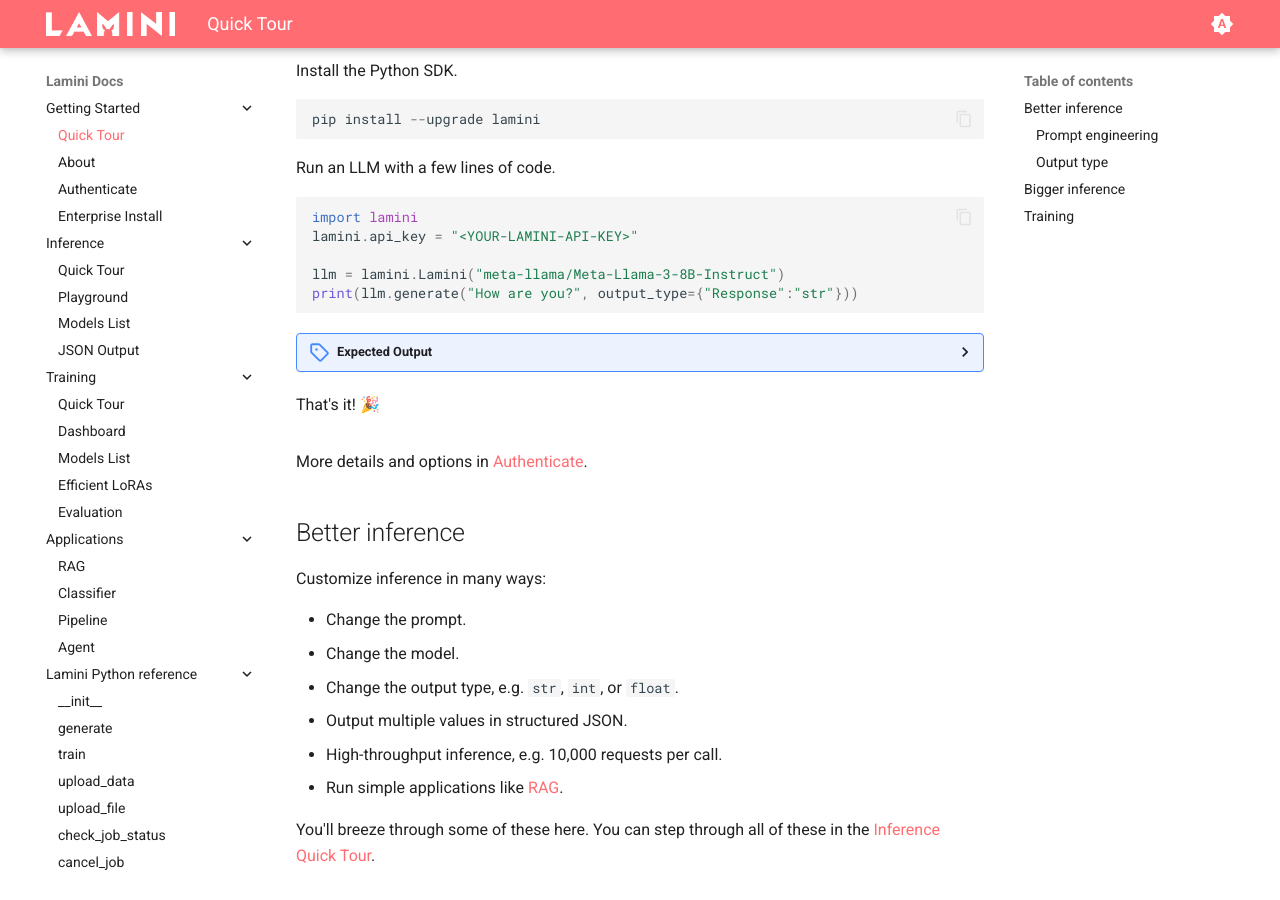
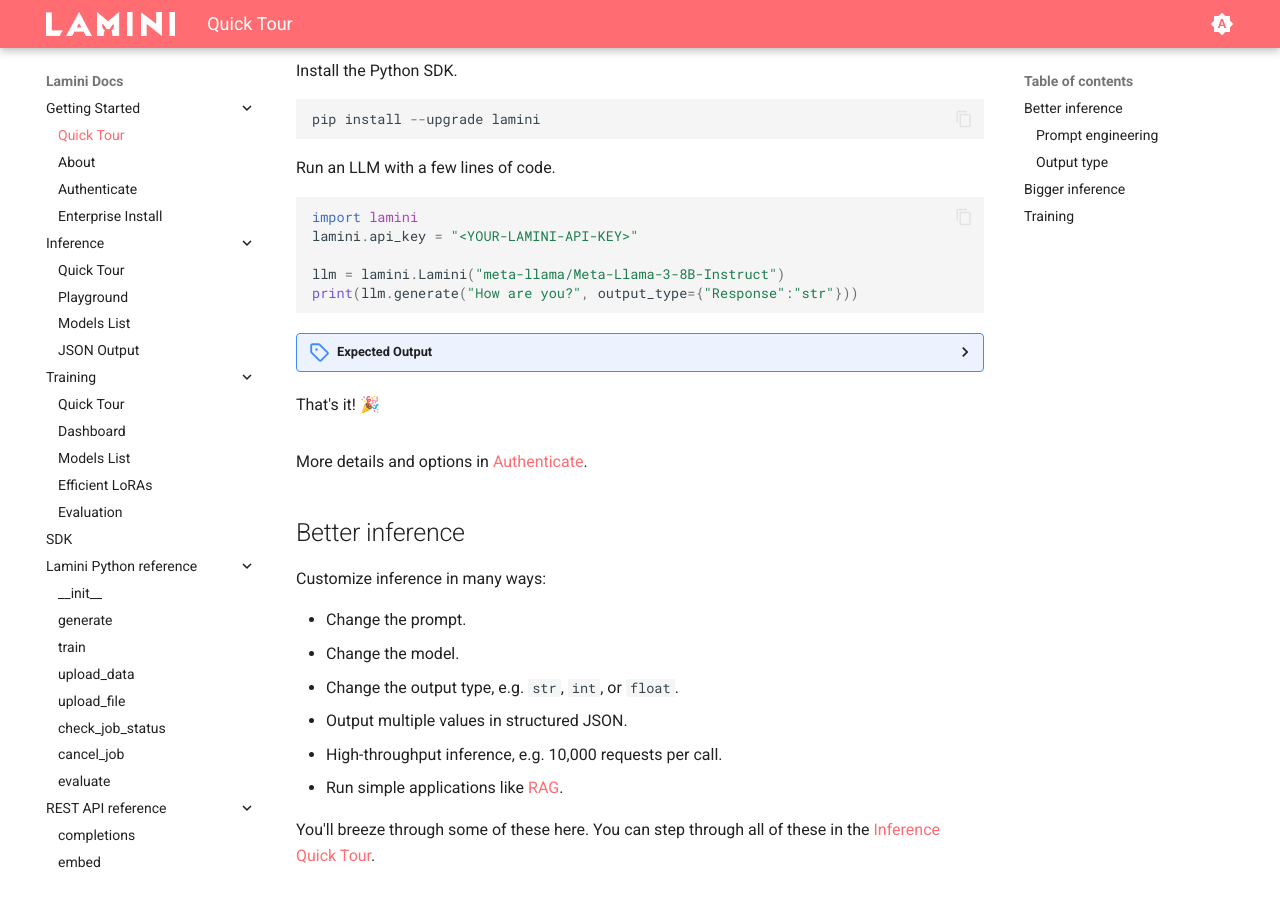
Before and after one commit to lamini-ai/lamini-ai.github.io, an MkDocs documentation site: the page built from docs/index.md, in a window 1280 px wide and 900 px high, scrolled down 303 px. Built offline with MkDocs 1.6.1 and Material for MkDocs 9.7.7, drawn with Linux system fonts in a browser that asks for light colours; some of the changed lines change nothing that is shown.

Commit message:
Add SDK, remove applications

```diff
--- a/mkdocs.yml
+++ b/mkdocs.yml
@@ -73,11 +73,12 @@
       - Models List: training/models_list.md
       - Efficient LoRAs: training/lora.md
       - Evaluation: training/evaluation.md
-  - Applications:
-      - RAG: applications/rag.md
-      - Classifier: applications/classifier.md
-      - Pipeline: applications/pipeline.md
-      - Agent: applications/agent.md
+  # - Applications:
+  #     - RAG: applications/rag.md
+  #     - Classifier: applications/classifier.md
+  #     - Pipeline: applications/pipeline.md
+  #     - Agent: applications/agent.md
+  - SDK: "https://github.com/lamini-ai/lamini-sdk"
   - Lamini Python reference:
       - __init__: lamini_python_class/__init__.md
       - generate: lamini_python_class/__call__.md
```
